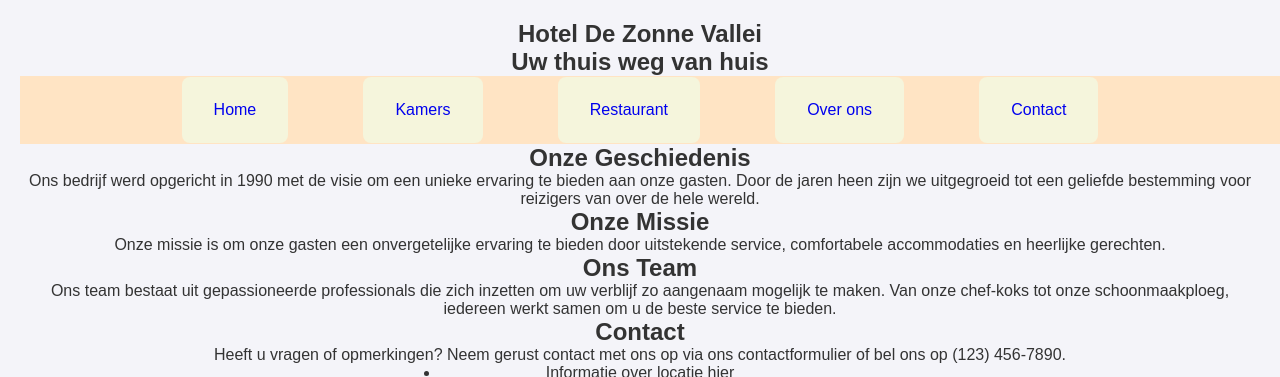
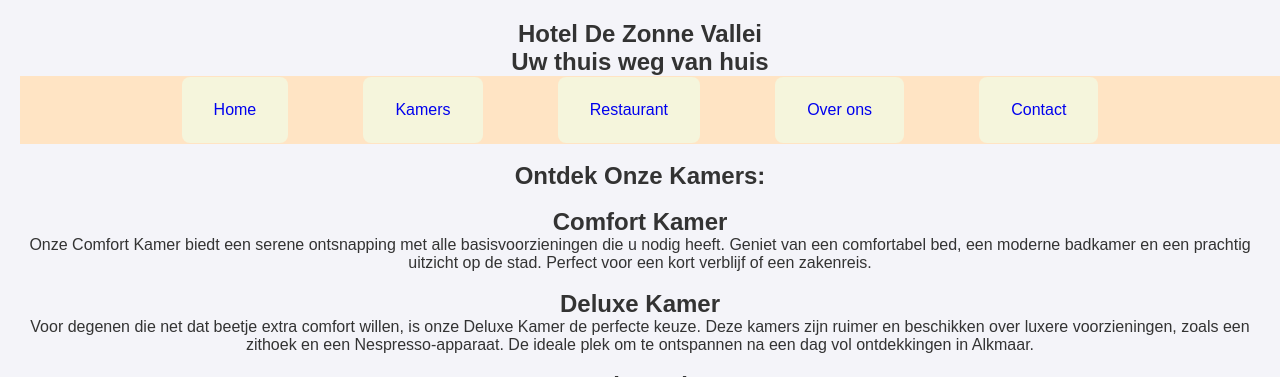
Before and after one commit to Duko-Wolf/Hotel, a PHP site: page /kamers.php in a window 1280 px wide; the page is wider, and only the part inside the window is pictured. Shown: the top 377 px of that part. Run offline with PHP 8.4, Linux system fonts and the light colour scheme.

Commit message:
aanpassingen front

```diff
--- a/kamers.php
+++ b/kamers.php
@@ -13,31 +13,44 @@
 
     <main>
         <section>
-            <article>
-            <h2>Onze Geschiedenis</h2>
-            <p>Ons bedrijf werd opgericht in 1990 met de visie om een unieke ervaring te bieden aan onze gasten. Door de jaren heen zijn we uitgegroeid tot een geliefde bestemming voor reizigers van over de hele wereld.</p>
+            <article> <br>
+            <h1>Ontdek Onze Kamers:</h1> <br>
+            <h2>Comfort Kamer</h2>
+            <p>Onze Comfort Kamer biedt een serene ontsnapping met alle basisvoorzieningen die u nodig heeft.
+                Geniet van een comfortabel bed, een moderne badkamer en een prachtig uitzicht op de stad. Perfect voor een kort verblijf of een zakenreis.</p>
             </article>
-        </section>
-
+        </section> <br>
     <section>
         <article>
-            <h2>Onze Missie</h2>
-            <p>Onze missie is om onze gasten een onvergetelijke ervaring te bieden door uitstekende service, comfortabele accommodaties en heerlijke gerechten.</p>
-        </article>
+        <h2>Deluxe Kamer</h2>
+            <p>Voor degenen die net dat beetje extra comfort willen, is onze Deluxe Kamer de perfecte keuze.
+                Deze kamers zijn ruimer en beschikken over luxere voorzieningen, zoals een zithoek en een Nespresso-apparaat. De ideale plek om te ontspannen na een dag vol ontdekkingen in Alkmaar.</p>
+        </article> <br>
     </section>
 
     <section>
         <article>
-            <h2>Ons Team</h2>
-            <p>Ons team bestaat uit gepassioneerde professionals die zich inzetten om uw verblijf zo aangenaam mogelijk te maken. Van onze chef-koks tot onze schoonmaakploeg, iedereen werkt samen om u de beste service te bieden.</p>
-        </article>
+            <h2>Junior Suite</h2>
+            <p>Onze Junior Suites bieden een ultieme combinatie van ruimte en luxe.
+                Met een aparte woonkamer, een ruime badkamer en een balkon met een adembenemend uitzicht, is deze kamer perfect voor een romantisch uitje of een speciale gelegenheid.</p>
+        </article> <br>
     </section>
 
     <section>
         <article>
-            <h2>Contact</h2>
-            <p>Heeft u vragen of opmerkingen? Neem gerust contact met ons op via ons contactformulier of bel ons op (123) 456-7890.</p>
-        </article>
+            <h2>Familie Suite</h2>
+            <p>Speciaal ontworpen voor gezinnen, biedt onze Familie Suite voldoende ruimte en comfort voor iedereen.
+                Deze suites beschikken over twee aparte slaapkamers, een ruime woonkamer en extra voorzieningen zoals een kitchenette en speelhoek voor de kinderen. De perfecte thuisbasis voor een onvergetelijke familievakantie.
+            </p>
+        </article> <br>
+    </section>
+
+    <section>
+        <article>
+            <h2>Bruidssuite</h2>
+            <p>Onze Bruidssuite is de ultieme romantische ontsnapping voor pasgetrouwde stellen. Deze luxueuze suite biedt een ruime slaapkamer met een kingsize bed, een stijlvolle woonkamer en een eigen balkon met een prachtig uitzicht op Alkmaar.
+                Geniet van extra's zoals een bubbelbad, rozenblaadjes op het bed en een fles champagne om uw speciale gelegenheid te vieren in stijl.</p>
+        </article> <br>
     </section>
     <?php include('includes/footer.php'); ?>
 </main>
```
Also changed, not shown: Index.php (+17 -7 lines), contact.php (+33 -17 lines), ons.php (+21 -11 lines).
